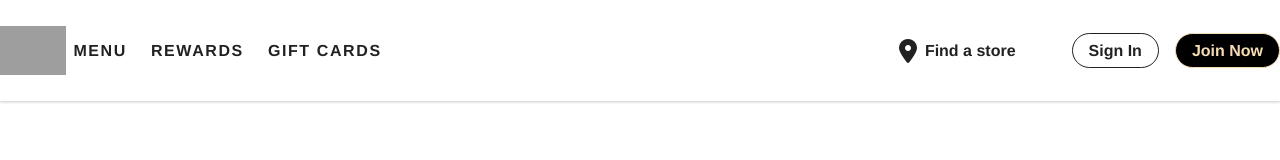
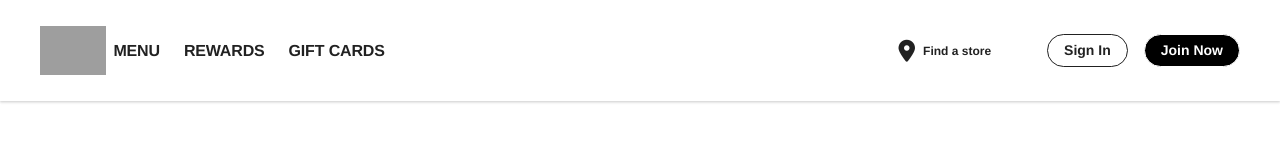
Before and after one commit to Saif-Shamjid/Starbucks-LandingPage-Clone, a plain HTML site: page index.html in a window 1280 px wide. Drawn offline with Linux system fonts and the light colour scheme; grey boxes are pictures that could not be loaded.

Commit message:
Editing nav bar
Making nav bar more real!

```diff
--- a/style.css
+++ b/style.css
@@ -1,14 +1,16 @@
 body {
   margin: 0;
-    font-family: SoDoSans,Helvetica Neue,Helvetica,Arial,sans-serif;
+  font-family: SoDoSans, Helvetica Neue, Helvetica, Arial, sans-serif;
   font-weight: 400;
-    color: rgba(0,0,0,.87);
+  color: rgba(0, 0, 0, 0.87);
 }
 
 header {
   height: 101px;
-    box-shadow: 0 1px 3px rgba(0,0,0,.1),0 2px 2px rgba(0,0,0,.06),0 0 2px rgba(0,0,0,.07);
-
+  box-shadow: 0 1px 3px rgba(0, 0, 0, 0.1), 0 2px 2px rgba(0, 0, 0, 0.06),
+    0 0 2px rgba(0, 0, 0, 0.07);
+  padding-left: 40px;
+  padding-right: 40px;
 }
 
 .header-container {
@@ -44,10 +46,14 @@ header {
 .left-nav nav ul li {
   padding-left: 24px;
   text-transform: uppercase;
-    font-weight: 800;
-    letter-spacing: 0.1em;
+  font-family: SoDoSans, Helvetica Neue, Helvetica, Arial, sans-serif;
+  font-weight: 600;
+  letter-spacing: -0.01em;
   cursor: pointer;
-    transition: all .2s ease;
+  transition: all 0.2s ease;
+  font-size: 16px;
+  line-height: 1.5;
+  height: 100%;
 }
 .left-nav nav ul li:hover {
   color: #008248;
@@ -62,28 +68,30 @@ header {
   display: flex;
   align-items: center;
   margin-right: 40px;
-    font-weight: 600;
-    transition: all .2s ease;
+  font-weight: 800;
+  transition: all 0.2s ease;
   cursor: pointer;
+  font-size: 12px;
 }
 
 .find-store i {
   padding-right: 8px;
-    font-size: 24px;
-
+  font-size: 22px;
 }
 
 .find-store:hover {
   color: #008248;
 }
 
-.sign-in, .join-now {
+.sign-in,
+.join-now {
   padding: 7px 16px;
   border: 1px solid;
   border-radius: 50px;
   font-weight: 600;
   line-height: 1.2;
   cursor: pointer;
+  font-size: 14px;
 }
 
 .sign-in {
@@ -91,18 +99,17 @@ header {
 }
 
 sign-in:hover {
-    background-color: rgba(0,0,0,.06);
-    transition: all .2s ease;
-
+  background-color: rgba(0, 0, 0, 0.06);
+  transition: all 0.2s ease;
 }
 
 .join-now {
   background-color: black;
-    color: wheat;
-    transition: all .2s ease;
+  color: white;
+  transition: all 0.2s ease;
 }
 
 .join-now:hover {
-    background-color: rgba(0,0,0,.7);
-    border-color: rgba(0,0,0,.7);
+  background-color: rgba(0, 0, 0, 0.7);
+  border-color: rgba(0, 0, 0, 0.7);
 }
```
Lines whose indentation alone changed are shown as unchanged.
